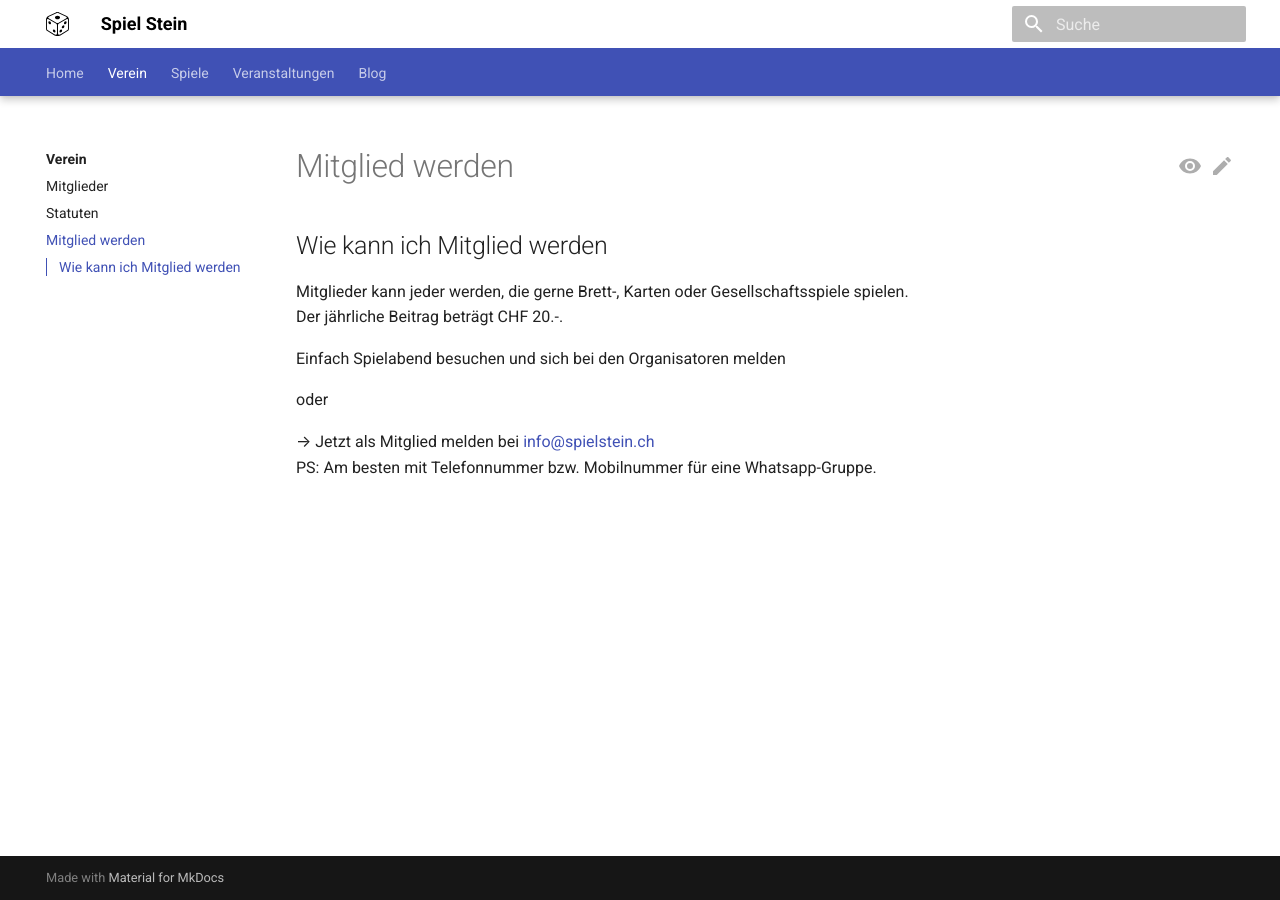
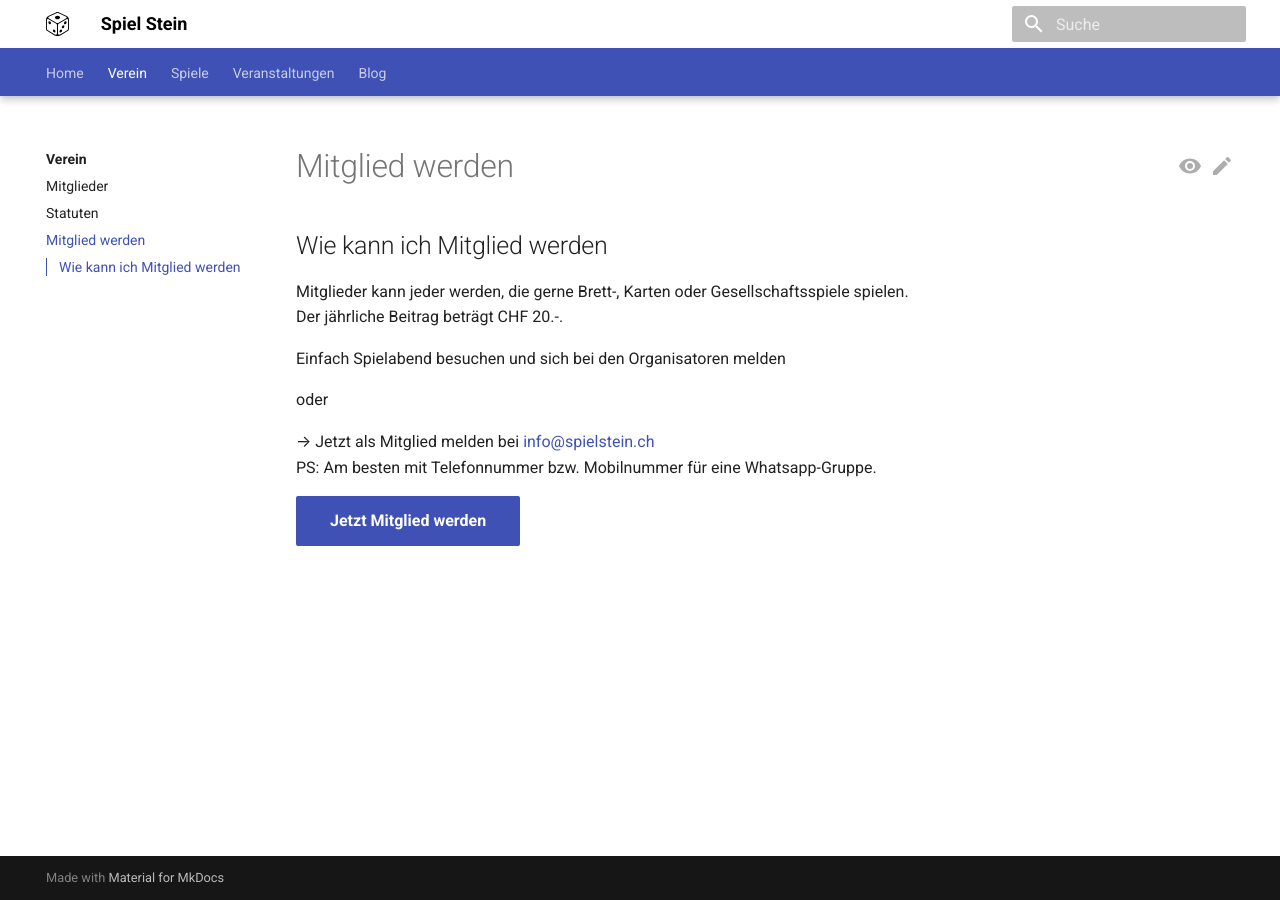
Before and after one commit to spielsteinar/spielstein.ch, an MkDocs documentation site: the page built from docs/club/mitglied-werden.md, in a window 1280 px wide. Built offline with MkDocs 1.6.1 and Material for MkDocs 9.7.7, drawn with Linux system fonts in a browser that asks for light colours; some of the changed lines change nothing that is shown.

Commit message:
chore: Update club/mitglied-werden.md and mkdocs.yml

```diff
--- a/docs/club/mitglied-werden.md
+++ b/docs/club/mitglied-werden.md
@@ -10,3 +10,5 @@ oder
 
 → Jetzt als Mitglied melden bei [info@spielstein.ch](mailto:info@spielstein.ch)
 PS: Am besten mit Telefonnummer bzw. Mobilnummer für eine Whatsapp-Gruppe.
+
+[Jetzt Mitglied werden](mailto:info@spielstein.ch){ .md-button .md-button--primary }
--- a/mkdocs.yml
+++ b/mkdocs.yml
@@ -57,6 +57,7 @@ nav:
     - blog/index.md
 
 markdown_extensions:
+  - attr_list
   - admonition
   - pymdownx.details
   - pymdownx.superfences
```
